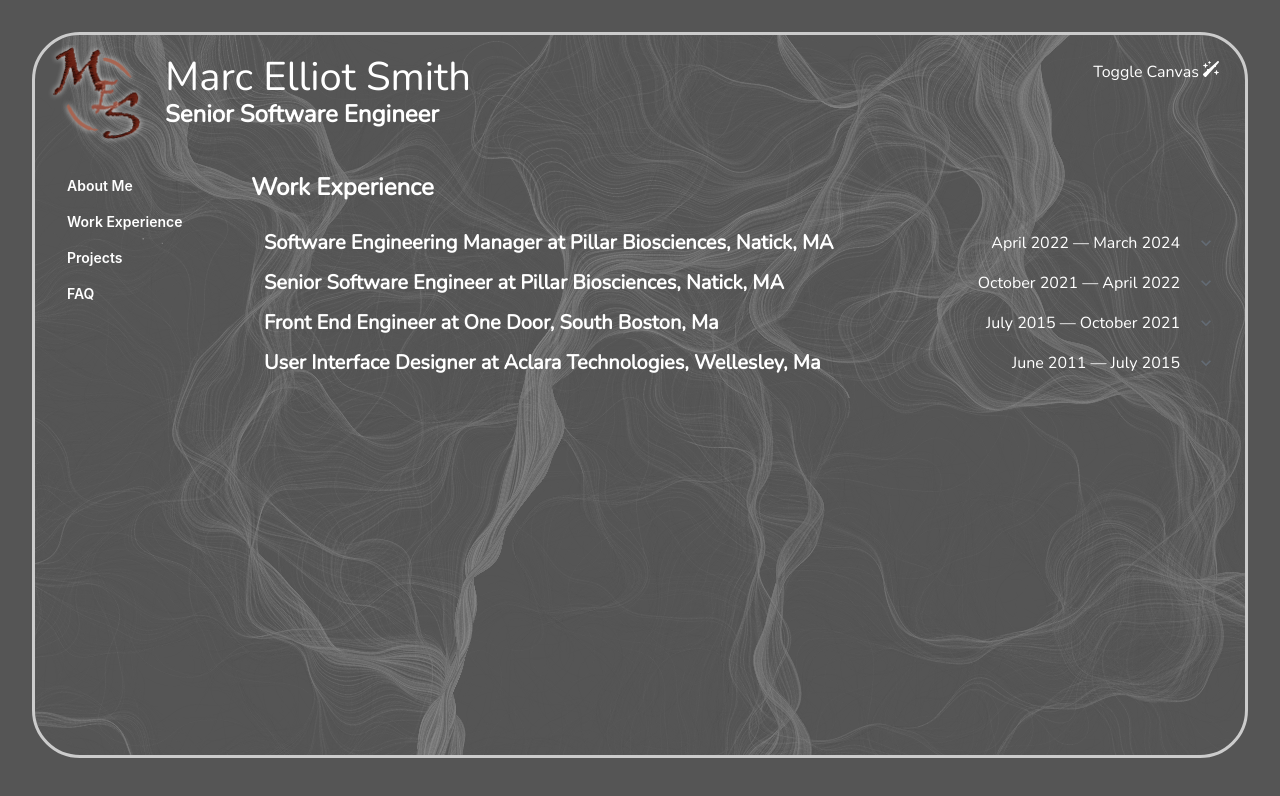
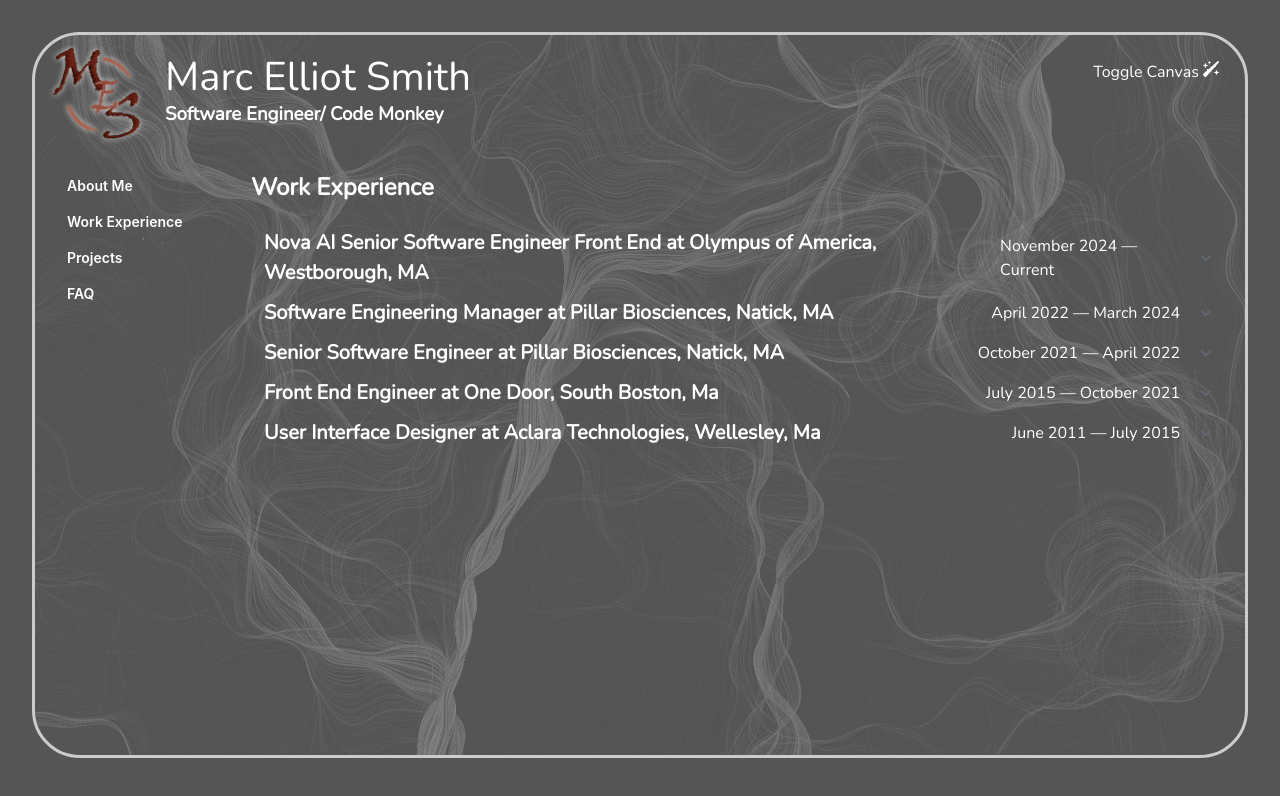
Before and after one commit to reggaebass/resumewebsite, a React (Create React App) app: page / in a window 1280 px wide. Both pictures are taken after a click on the button "Work Experience". Shown: the top 796 px of the page. Built offline with nearby package versions, Linux system fonts and the light colour scheme.

Commit message:
Change base font and update content

```diff
--- a/package.json
+++ b/package.json
@@ -6,6 +6,7 @@
   "dependencies": {
     "@emotion/react": "^11.11.4",
     "@emotion/styled": "^11.11.5",
+    "@fontsource-variable/space-grotesk": "^5.2.10",
     "@fontsource/comfortaa": "^5.0.20",
     "@fontsource/nunito": "^5.0.18",
     "@mui/joy": "^5.0.0-beta.36",
@@ -18,7 +19,7 @@
     "react": "^18.3.1",
     "react-dom": "^18.3.1",
     "react-icons": "^5.2.1",
-    "react-scripts": "5.0.1",
+    "react-scripts": "^5.0.1",
     "react-transition-group": "^4.4.5",
     "serve": "^14.2.3",
     "simplex-noise": "^4.0.3",
--- a/src/components/about/about.jsx
+++ b/src/components/about/about.jsx
@@ -15,11 +15,7 @@ export const About = () => {
         <div className={`about ${homepageState === 'about' ? '' : 'hidden'}`}>
             <div>
                 <p>
-                    Throughout my career spanning over 12 years, I've been deeply immersed in the world of Front End Engineering,
-                    particularly within the realm of SAAS applications across diverse industries. From inception to execution,
-                    I've steered numerous projects to completion, wielding a blend of comprehensive front end strategies and
-                    long-term foresight. My strengths lie in establishing user-friendly design systems, spearheading high-performing
-                    teams, and unraveling complex problems, all while serving as a guiding mentor to junior engineers
+                    I’m a full-stack software engineer with years of experience building and scaling modern SaaS platforms across complex and regulated domains. I’ve worked end-to-end on distributed systems, APIs, and user-facing applications, supporting data-intensive workflows, healthcare technologies, AI-enabled features, and laboratory systems. I bring a strong systems and architecture mindset, with experience in cloud-based platforms, system integration, performance, security, and maintainability. I enjoy leading teams, mentoring engineers, and delivering reliable, scalable software that aligns technical strategy with real business needs.
                 </p>
                 <span className='skills'>
                     <h3>Skills</h3>
@@ -34,9 +30,12 @@ export const About = () => {
                         <li>Git</li>
                         <li>Confluence</li>
                         <li>JIRA</li>
+                        <li>Azure Devops</li>
                         <li>Cypress</li>
                         <li>Jest</li>
+                        <li>Playwright</li>
                         <li>AWS</li>
+                        <li>Dot Net</li>
                         <li>Python</li>
                         <li>Ruby</li>
                         <li>CI/CD</li>
--- a/src/components/experience/experience.jsx
+++ b/src/components/experience/experience.jsx
@@ -24,6 +24,29 @@ export const Experience = () => {
                     }}
                     >
                         <AccordionSummary sx={{color: 'primary'}}>
+                            <span className='role'>Nova AI Senior Software Engineer Front End at Olympus of America, Westborough, MA</span>
+                            <span className='date'>November 2024 — Current</span>
+                        </AccordionSummary>
+                        <AccordionDetails sx={{color: "#fff"}}>
+                            <ul>
+                                <li>Worked with large team in a micro-services framework to implement firmware of a medical device.</li>
+                                <li>Created a bespoke solution for loading and running multiple AI models on the device.</li>
+                                <li>Built one of the first applications at Olympus to use the in house design system.</li>
+                                <li>Implemented a react front end with both rest api and streaming grpc connections as part of AI service.</li>
+                                <li>Implemented and configured playwright for integration testing.</li>
+                                <li>Implemented and configured vitest for unit testing.</li>
+                                <li>Consulted with testing and requirements teams to ensure all verification critera are met.</li>
+                                <li>Consulted with UX and Product for the devopment of new features.</li>
+                            </ul>
+                        </AccordionDetails>
+                    </Accordion>
+                    <Accordion
+                    expanded={index === 1}
+                    onChange={(event, expanded) => {
+                        setIndex(expanded ? 1 : null);
+                    }}
+                    >
+                        <AccordionSummary sx={{color: 'primary'}}>
                             <span className='role'>Software Engineering Manager at Pillar Biosciences, Natick, MA</span>
                             <span className='date'>April 2022 — March 2024</span>
                         </AccordionSummary>
@@ -38,9 +61,9 @@ export const Experience = () => {
                         </AccordionDetails>
                     </Accordion>
                     <Accordion
-                        expanded={index === 1}
+                        expanded={index === 2}
                         onChange={(event, expanded) => {
-                            setIndex(expanded ? 1 : null);
+                            setIndex(expanded ? 2 : null);
                         }}
                     >
                         <AccordionSummary>
@@ -57,9 +80,9 @@ export const Experience = () => {
                         </AccordionDetails>
                     </Accordion>
                     <Accordion
-                            expanded={index === 2}
+                            expanded={index === 3}
                             onChange={(event, expanded) => {
-                            setIndex(expanded ? 2 : null);
+                            setIndex(expanded ? 3 : null);
                             }}
                     >
                         <AccordionSummary>
@@ -83,9 +106,9 @@ export const Experience = () => {
                         </AccordionDetails>
                     </Accordion>
                     <Accordion
-                            expanded={index === 3}
+                            expanded={index === 4}
                             onChange={(event, expanded) => {
-                                setIndex(expanded ? 3 : null);
+                                setIndex(expanded ? 4 : null);
                             }}
                     >
                         <AccordionSummary>
--- a/src/components/faq/faq.jsx
+++ b/src/components/faq/faq.jsx
@@ -7,27 +7,17 @@ export const Faq = () => {
     return (
         <>
         <span className={`faq ${homepageState === 'faq' ? '' : 'hidden'}`}>
-            <h3>What are the advantage of using react?</h3>
+            <h3>Why react is my preferred framework?</h3>
             <p>
-                The advantages of using React lie in its component-based architecture,
-                which promotes reusability, modularity, and efficiency in building user interfaces.
-                Additionally, its virtual DOM implementation ensures optimal performance by minimizing
-                browser updates, while its thriving ecosystem offers a plethora of libraries and tools
-                for rapid development. Vue and Angular are also popular choices for frontend development.
+                React is my preferred framework because its component-based architecture aligns naturally with how I think about building scalable, maintainable user interfaces. By breaking complex experiences into reusable, well-encapsulated components, React enables faster development, clearer ownership, and long-term flexibility as applications evolve. Its virtual DOM efficiently manages updates, resulting in strong performance even in highly interactive, data-driven applications. Just as importantly, React’s mature ecosystem provides a rich set of tools and patterns that support consistent implementation, testing, and collaboration—making it an ideal foundation for building structured, cohesive interfaces, which naturally leads into why I value working with design systems.
             </p>
-            <h3>What are the advantages of design systems?</h3>
+            <h3>Why do I prefer working with design systems?</h3>
             <p>
-                Design systems offer a multitude of advantages, primarily streamlining the design and
-                development process by providing a centralized repository of reusable components,
-                patterns, and guidelines. They foster consistency across products, enhance collaboration
-                among teams, and ultimately result in more cohesive, user-friendly experiences.
+                I prefer working with design systems because they create a shared foundation that benefits both designers and engineers while scaling effectively across large applications. I enjoy contributing to the creation and evolution of design systems just as much as I enjoy using them, ensuring they are flexible, well-documented, and grounded in real implementation needs. Design systems streamline development by reducing duplication, increasing efficiency, and enabling teams to move faster with confidence. Most importantly, they drive consistency across products, helping teams deliver cohesive, high-quality user experiences while maintaining long-term maintainability.
             </p>
-            <h3>What is Atomic Design?</h3>
+            <h3>How I use Atomic Design with Design Systems and React to ensure scalability?</h3>
             <p>
-                Atomic design is a methodology for creating design systems that breaks down interfaces into smaller,
-                reusable components, starting from the smallest elements (atoms) and gradually assembling them into
-                larger components (molecules, organisms, templates, and pages). This approach promotes consistency,
-                scalability, and efficiency in design and development workflows.
+                I use Atomic Design with React and design systems to create scalable architectures that clearly separate concerns and support long-term growth. My preferred approach distinguishes pages from the core atomic levels—atoms, molecules, and organisms—allowing pages to focus on routing, data orchestration, and layout, while reusable components remain framework-agnostic and easy to evolve. This separation simplifies routing logic, reduces coupling between UI and application state, and promotes reuse across multiple features and products. By grounding this structure in a design system, teams can scale confidently while maintaining consistency, flexibility, and clarity as applications become more complex.
             </p>
             <h3>What is storybook and how can it be combined with Atomic Design to create Design Systems?</h3>
             <p>
@@ -37,7 +27,10 @@ export const Faq = () => {
                 iteration, and collaboration. When used in conjunction with Atomic Design principles, Storybook becomes
                 the soures of truth for the design system.
             </p>
-
+            <h3>How do I use AI in my workflow to increase productivity and efficiency?</h3>
+            <p>
+                I use AI as a force multiplier in my workflow to increase productivity and efficiency, using it to augment and amplify my existing skills and experience. As 2025 has made clear, AI excels when guided by a skilled developer—much like a chainsaw compared to an axe, it dramatically accelerates the work but still requires expertise to use safely and effectively. I rely on AI to explore solutions, reduce boilerplate, and accelerate iteration, while applying human oversight to architecture, edge cases, performance, and reliability. Production-ready software still demands a human element, but a solid engineer leveraging AI can now achieve outcomes that once required entire teams, without sacrificing quality or maintainability.
+            </p>
         </span>
         </>
 
--- a/src/components/header/header.jsx
+++ b/src/components/header/header.jsx
@@ -18,7 +18,7 @@ export const Header = () => {
             </div>
             <div className="header__text">
                 <h1>Marc Elliot Smith</h1>
-                <h2>Senior Software Engineer</h2>
+                <h3>Software Engineer/ Code Monkey</h3>
             </div>
             <div className="header__buttons">
                 <span className={"effects"} onClick={() => handleClick()}>
--- a/src/components/header/header.scss
+++ b/src/components/header/header.scss
@@ -16,7 +16,7 @@
     }
     h1 {
         font-size: 2.5em;
-        font-weight: 200;
+        font-weight: 400;
     }
     &__buttons {
         padding: 1em;
--- a/src/index.css
+++ b/src/index.css
@@ -1,7 +1,6 @@
 body {
   margin: 0;
-  /* font-family: 'Palatino Linotype', 'Book Antiqua', Palatino, serif; */
-  font-family: 'Nunito', 'Comfortaa', 'Arial Narrow Bold', sans-serif;
+  font-family: 'Space Grotesk Variable', 'Nunito', 'Comfortaa', 'Arial Narrow Bold', sans-serif;
   -webkit-font-smoothing: antialiased;
   -moz-osx-font-smoothing: grayscale;
   background-color: #555;
--- a/src/index.js
+++ b/src/index.js
@@ -5,6 +5,7 @@ import { Home } from './pages/home';
 import { HomepageProvider } from './context/context';
 import "@fontsource/comfortaa";
 import "@fontsource/nunito";
+import '@fontsource-variable/space-grotesk';
 
 
 const root = ReactDOM.createRoot(document.getElementById('root'));
```
Also changed, not shown: 1 other file (tests, documents, lock files or other folders).
